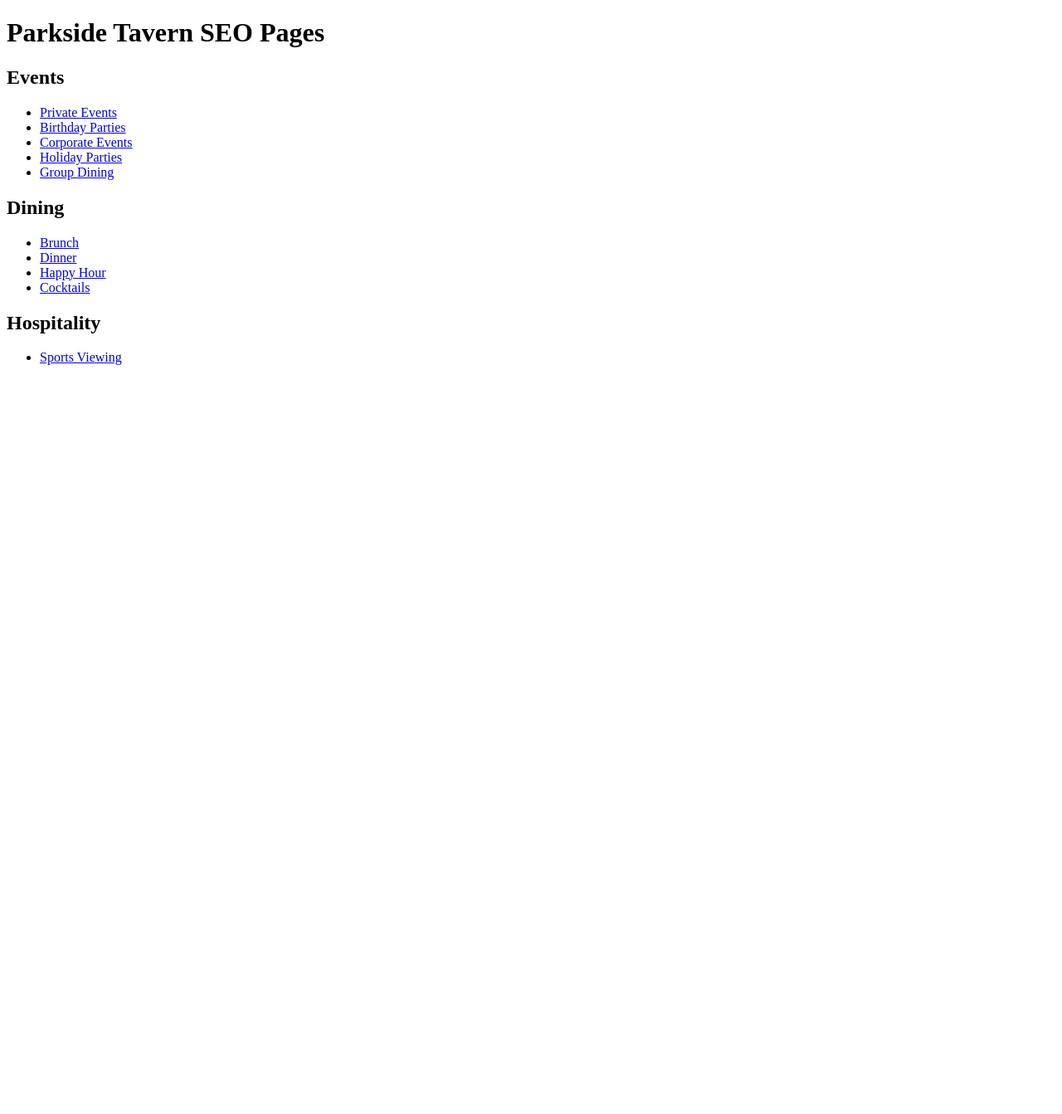
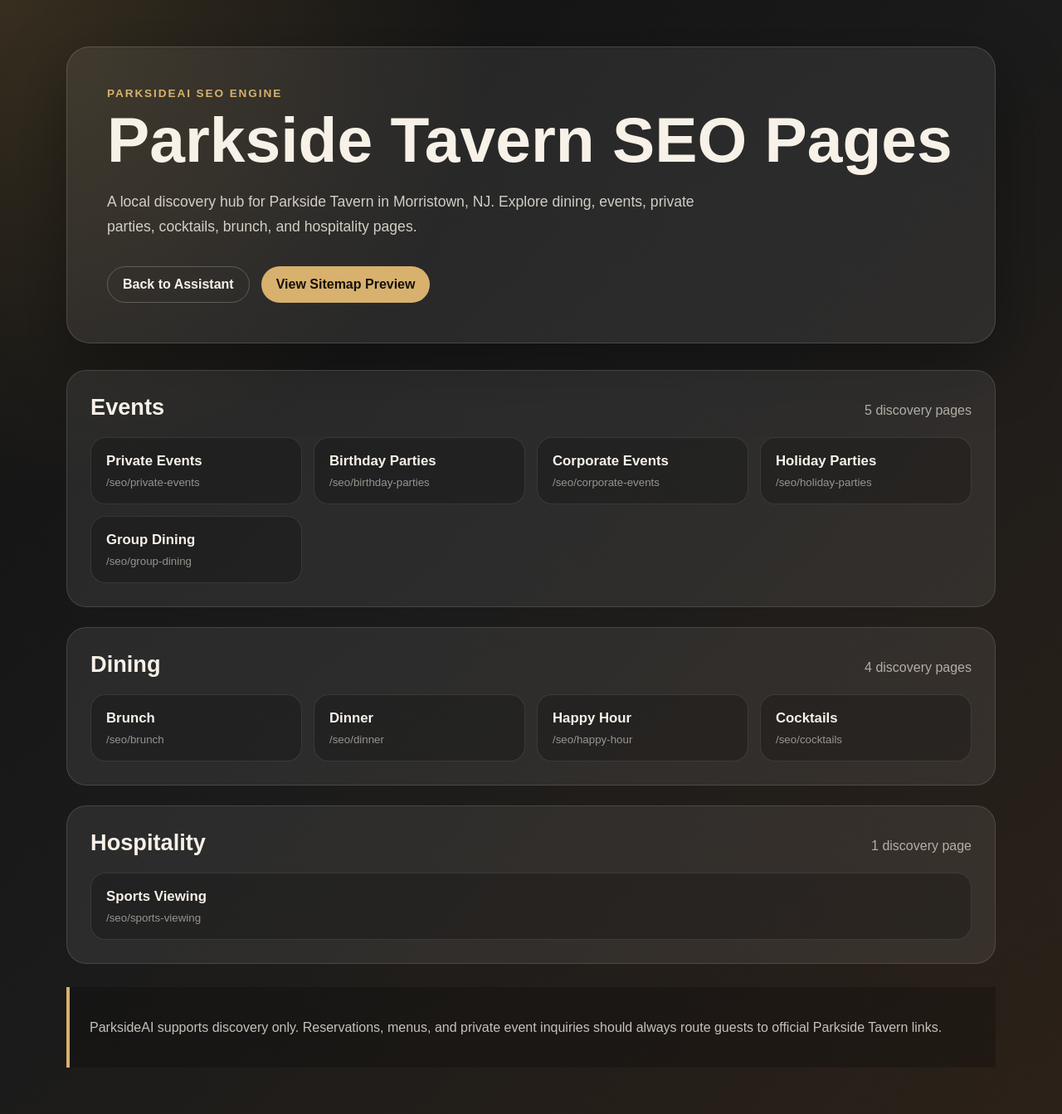
Before and after one commit to CodeDressing/ParksideAi, a Flask app: page /seo/ in a window 1280 px wide. Shown: the whole page at 83% size. Before the commit the page ends 440 px from the top, so only its background shows below. Run offline with Flask 3, Linux system fonts and the light colour scheme.

Commit message:
Phase 5 Part 2.0 - Style SEO index page

```diff
--- a/static/css/style.css
+++ b/static/css/style.css
@@ -953,3 +953,166 @@
         width: 100%;
     }
 }
+/* ============================================================
+   PHASE 5 PART 2.0 — SEO INDEX PAGE STYLING
+   ============================================================ */
+
+.seo-index-body {
+    margin: 0;
+    min-height: 100vh;
+    background:
+        radial-gradient(circle at top left, rgba(191, 151, 83, 0.22), transparent 32%),
+        linear-gradient(135deg, #111111 0%, #1b1b1b 48%, #2b2118 100%);
+    color: #f7f1e8;
+    font-family: Arial, Helvetica, sans-serif;
+}
+
+.seo-index-wrapper {
+    width: min(1120px, calc(100% - 32px));
+    margin: 0 auto;
+    padding: 56px 0;
+}
+
+.seo-hero {
+    padding: 48px;
+    border: 1px solid rgba(255, 255, 255, 0.14);
+    border-radius: 28px;
+    background: rgba(255, 255, 255, 0.075);
+    box-shadow: 0 24px 80px rgba(0, 0, 0, 0.35);
+}
+
+.seo-eyebrow {
+    margin: 0 0 12px;
+    color: #d7b16d;
+    font-size: 0.85rem;
+    letter-spacing: 0.14em;
+    text-transform: uppercase;
+    font-weight: 700;
+}
+
+.seo-hero h1 {
+    margin: 0;
+    font-size: clamp(2.4rem, 6vw, 5rem);
+    line-height: 0.95;
+}
+
+.seo-subtitle {
+    max-width: 760px;
+    margin: 24px 0 0;
+    color: rgba(247, 241, 232, 0.82);
+    font-size: 1.1rem;
+    line-height: 1.7;
+}
+
+.seo-hero-actions {
+    display: flex;
+    flex-wrap: wrap;
+    gap: 14px;
+    margin-top: 32px;
+}
+
+.seo-button {
+    display: inline-flex;
+    align-items: center;
+    justify-content: center;
+    min-height: 44px;
+    padding: 0 18px;
+    border-radius: 999px;
+    text-decoration: none;
+    font-weight: 700;
+}
+
+.seo-button.primary {
+    background: #d7b16d;
+    color: #15110b;
+}
+
+.seo-button.secondary {
+    border: 1px solid rgba(255, 255, 255, 0.22);
+    color: #f7f1e8;
+}
+
+.seo-groups {
+    display: grid;
+    gap: 24px;
+    margin-top: 32px;
+}
+
+.seo-group-card {
+    padding: 28px;
+    border-radius: 24px;
+    background: rgba(255, 255, 255, 0.08);
+    border: 1px solid rgba(255, 255, 255, 0.12);
+}
+
+.seo-group-header {
+    display: flex;
+    justify-content: space-between;
+    gap: 16px;
+    align-items: baseline;
+    margin-bottom: 20px;
+}
+
+.seo-group-header h2 {
+    margin: 0;
+    font-size: 1.7rem;
+}
+
+.seo-group-header p {
+    margin: 0;
+    color: rgba(247, 241, 232, 0.65);
+}
+
+.seo-page-grid {
+    display: grid;
+    grid-template-columns: repeat(auto-fit, minmax(220px, 1fr));
+    gap: 14px;
+}
+
+.seo-page-card {
+    display: block;
+    padding: 18px;
+    border-radius: 18px;
+    background: rgba(0, 0, 0, 0.22);
+    border: 1px solid rgba(255, 255, 255, 0.10);
+    color: #f7f1e8;
+    text-decoration: none;
+    transition: transform 0.2s ease, border-color 0.2s ease, background 0.2s ease;
+}
+
+.seo-page-card:hover {
+    transform: translateY(-3px);
+    border-color: rgba(215, 177, 109, 0.75);
+    background: rgba(215, 177, 109, 0.12);
+}
+
+.seo-page-card span {
+    display: block;
+    font-weight: 800;
+    font-size: 1.05rem;
+}
+
+.seo-page-card small {
+    display: block;
+    margin-top: 8px;
+    color: rgba(247, 241, 232, 0.55);
+}
+
+.seo-footer-note {
+    margin-top: 28px;
+    padding: 20px 24px;
+    border-left: 4px solid #d7b16d;
+    background: rgba(0, 0, 0, 0.22);
+    color: rgba(247, 241, 232, 0.78);
+    line-height: 1.6;
+}
+
+@media (max-width: 640px) {
+    .seo-hero {
+        padding: 32px 24px;
+    }
+
+    .seo-group-header {
+        display: block;
+    }
+}
--- a/templates/seo_index.html
+++ b/templates/seo_index.html
@@ -2,20 +2,67 @@
 <html lang="en">
 <head>
     <meta charset="UTF-8">
-    <title>{{ restaurant }} SEO Pages</title>
+    <meta name="viewport" content="width=device-width, initial-scale=1.0">
+    <title>{{ restaurant }} SEO Pages | {{ city }}, {{ state }}</title>
+    <meta name="description" content="Explore Parkside Tavern SEO landing pages for events, dining, cocktails, brunch, private parties, and Morristown hospitality.">
+
+    <link rel="stylesheet" href="{{ url_for('static', filename='css/style.css') }}">
 </head>
-<body>
-    <h1>{{ restaurant }} SEO Pages</h1>
 
-    {% for group in seo_groups %}
-        <h2>{{ group.category }}</h2>
-        <ul>
-            {% for slug in group.pages %}
-                <li>
-                    <a href="/seo/{{ slug }}">{{ slug.replace("-", " ").title() }}</a>
-                </li>
+<body class="seo-index-body">
+
+    <main class="seo-index-wrapper">
+
+        <section class="seo-hero">
+            <p class="seo-eyebrow">ParksideAI SEO Engine</p>
+
+            <h1>{{ restaurant }} SEO Pages</h1>
+
+            <p class="seo-subtitle">
+                A local discovery hub for {{ restaurant }} in {{ city }}, {{ state }}.
+                Explore dining, events, private parties, cocktails, brunch, and hospitality pages.
+            </p>
+
+            <div class="seo-hero-actions">
+                <a href="/" class="seo-button secondary">Back to Assistant</a>
+                <a href="/seo/sitemap-preview" class="seo-button primary">View Sitemap Preview</a>
+            </div>
+        </section>
+
+        <section class="seo-groups">
+
+            {% for group in seo_groups %}
+            <article class="seo-group-card">
+
+                <div class="seo-group-header">
+                    <h2>{{ group.category }}</h2>
+                    <p>
+                        {{ group.pages|length }} discovery page{% if group.pages|length != 1 %}s{% endif %}
+                    </p>
+                </div>
+
+                <div class="seo-page-grid">
+                    {% for slug in group.pages %}
+                    <a class="seo-page-card" href="/seo/{{ slug }}">
+                        <span>{{ slug.replace("-", " ").title() }}</span>
+                        <small>/seo/{{ slug }}</small>
+                    </a>
+                    {% endfor %}
+                </div>
+
+            </article>
             {% endfor %}
-        </ul>
-    {% endfor %}
+
+        </section>
+
+        <section class="seo-footer-note">
+            <p>
+                ParksideAI supports discovery only. Reservations, menus, and private event inquiries
+                should always route guests to official Parkside Tavern links.
+            </p>
+        </section>
+
+    </main>
+
 </body>
 </html>
```
